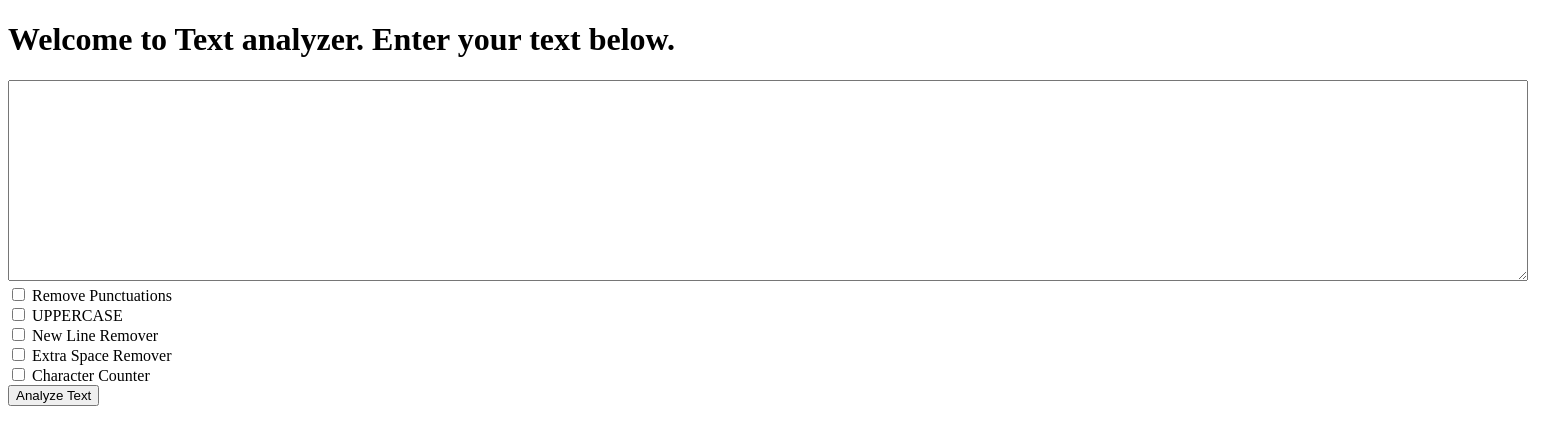
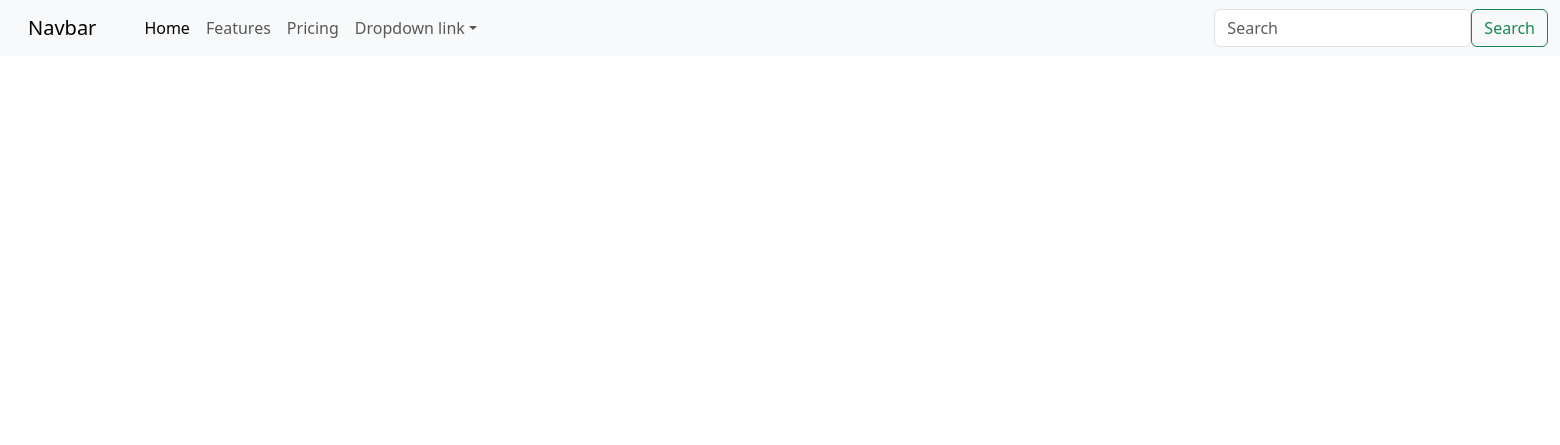
Before and after one commit to Taraansh/textutils_django, a Django app: page / in a window 1560 px wide. Shown: the top 445 px of the page. Run offline with Django 4.2, Linux system fonts and the light colour scheme.

Commit message:
Added bootstrap

```diff
--- a/textutils/templates/index.html
+++ b/textutils/templates/index.html
@@ -1,20 +1,51 @@
-<!DOCTYPE html>
+<!doctype html>
 <html lang="en">
-<head>
-    <meta charset="UTF-8">
+  <head>
+    <!-- Required meta tags -->
+    <meta charset="utf-8">
+    <meta name="viewport" content="width=device-width, initial-scale=1">
+
+    <!-- Bootstrap CSS -->
+    <link rel="stylesheet" href="https://cdn.jsdelivr.net/npm/bootstrap@5.3.0-alpha1/dist/css/bootstrap.rtl.min.css" integrity="sha384-WJUUqfoMmnfkBLne5uxXj+na/c7sesSJ32gI7GfCk4zO4GthUKhSEGyvQ839BC51" crossorigin="anonymous">
+
     <title>TextUtils</title>
-</head>
-<body>
-<h1>Welcome to Text analyzer. Enter your text below.</h1>
-<form action='/analyze' method='get'>
-    <textarea name='text' style='width: 1514px; height: 195px;'></textarea>
-    <br>
-    <input type="checkbox" name="removepunc"> Remove Punctuations<br>
-    <input type="checkbox" name="fullcaps"> UPPERCASE<br>
-    <input type="checkbox" name="newlineremover"> New Line Remover<br>
-    <input type="checkbox" name="extraspaceremover"> Extra Space Remover<br>
-    <input type="checkbox" name="charcounter"> Character Counter<br>
-    <button type='submit'>Analyze Text</button>
-</form>
-</body>
+  </head>
+  <body>
+  <nav class="navbar navbar-expand-lg bg-body-tertiary">
+  <div class="container-fluid">
+    <a class="navbar-brand" href="#">Navbar</a>
+    <button class="navbar-toggler" type="button" data-bs-toggle="collapse" data-bs-target="#navbarNavDropdown" aria-controls="navbarNavDropdown" aria-expanded="false" aria-label="Toggle navigation">
+      <span class="navbar-toggler-icon"></span>
+    </button>
+    <div class="collapse navbar-collapse" id="navbarNavDropdown">
+      <ul class="navbar-nav">
+        <li class="nav-item">
+          <a class="nav-link active" aria-current="page" href="#">Home</a>
+        </li>
+        <li class="nav-item">
+          <a class="nav-link" href="#">Features</a>
+        </li>
+        <li class="nav-item">
+          <a class="nav-link" href="#">Pricing</a>
+        </li>
+        <li class="nav-item dropdown">
+          <a class="nav-link dropdown-toggle" href="#" role="button" data-bs-toggle="dropdown" aria-expanded="false">
+            Dropdown link
+          </a>
+          <ul class="dropdown-menu">
+            <li><a class="dropdown-item" href="#">Action</a></li>
+            <li><a class="dropdown-item" href="#">Another action</a></li>
+            <li><a class="dropdown-item" href="#">Something else here</a></li>
+          </ul>
+        </li>
+      </ul>
+    </div>
+    <form class="d-flex" role="search">
+      <input class="form-control me-2" type="search" placeholder="Search" aria-label="Search">
+      <button class="btn btn-outline-success" type="submit">Search</button>
+    </form>
+  </div>
+</nav>
+    <script src="https://cdn.jsdelivr.net/npm/bootstrap@5.3.0-alpha1/dist/js/bootstrap.bundle.min.js" integrity="sha384-w76AqPfDkMBDXo30jS1Sgez6pr3x5MlQ1ZAGC+nuZB+EYdgRZgiwxhTBTkF7CXvN" crossorigin="anonymous"></script>
+  </body>
 </html>
```
